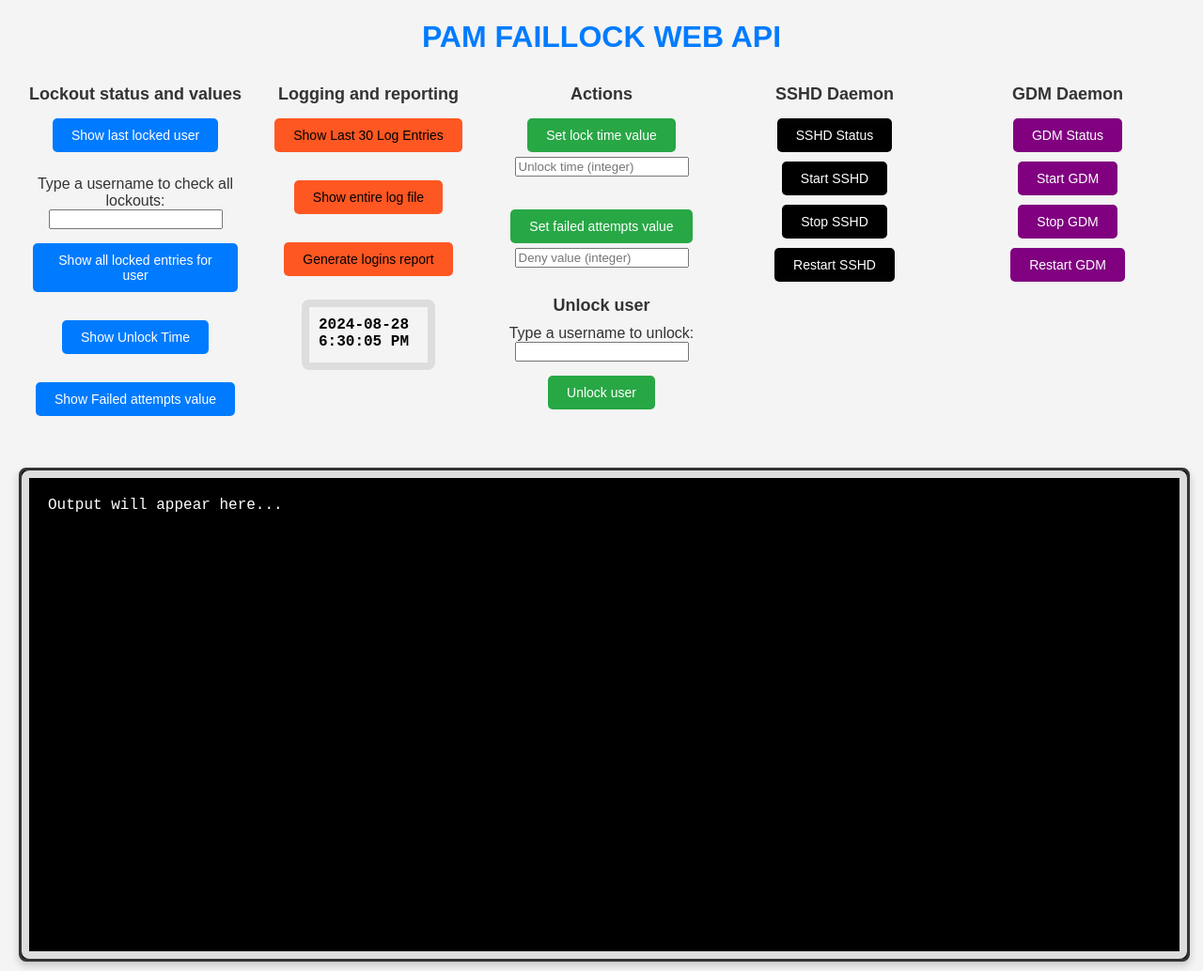
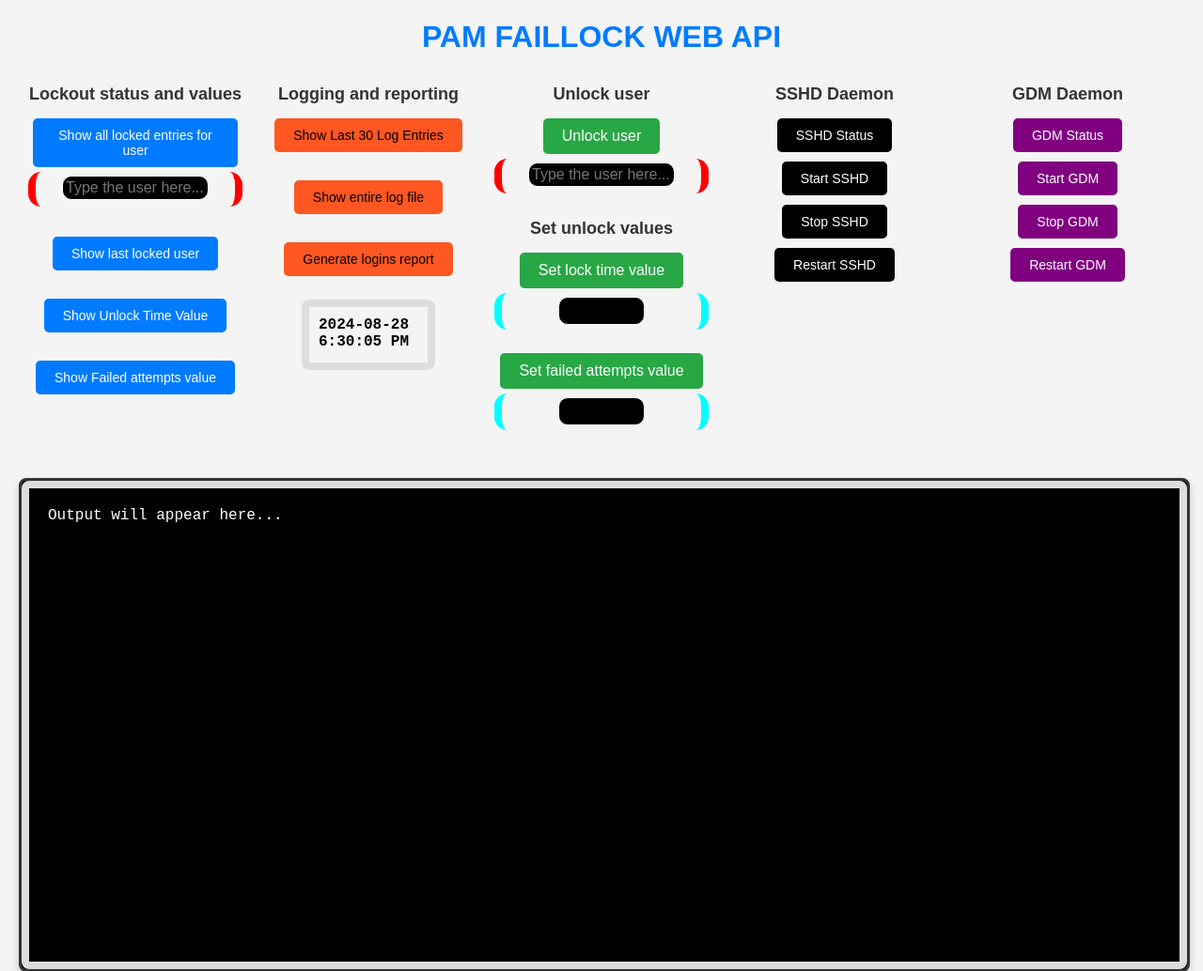
Before and after one commit to kurogane13/PAM_faillock_web_api, a Flask app: page / in a window 1280 px wide. Shown: the top 1034 px of the page at 94% size. Run offline with Flask 2, Linux system fonts and the light colour scheme.

Commit message:
Update index.html

```diff
--- a/templates/index.html
+++ b/templates/index.html
@@ -44,10 +44,10 @@
         .btn:hover {
             background-color: #333;
             box-shadow: 0 6px 12px rgba(0, 0, 0, 0.2);
-            transform: scale(1.05);
+            transform: scale(1.2);
         }
         .btn:active {
-            transform: scale(0.95);
+            transform: scale(1.50);
         }
         .btn-show {
             background-color: #007bff;
@@ -60,6 +60,8 @@
         .btn-action {
             background-color: #28a745;
             color: white;
+            font-size: 1em; /* Increase font size for buttons */
+            padding: 10px 20px; /* Add padding for better appearance */
         }
         .btn-sshd {
             background-color: #000;
@@ -72,6 +74,34 @@
         .btn-log {
             background-color: #ff5722; /* Orange */
             color: black;
+        }
+        .label-wrapper {
+            display: block; /* Makes the label span the full width of its container */
+            width: 78%
+            background-color: black; /* Light gray background for a banner look */
+            padding: 4px 6px; /* Adds space around the label text */
+            border-left: 8px solid red; /* Adds a colored border on the left */
+            border-right: 8px solid red; /* Adds a colored border on the left */
+            font-size: 1em; /* Sets the font size to 1em */
+            color: white; /* white text color */
+            margin-bottom: 7px; /* Adds space below the label */
+            border-radius: 14px
+        }
+        .label-wrapper-2 {
+            display: block; /* Makes the label span the full width of its container */
+            width: 48%
+            background-color: black; /* Light gray background for a banner look */
+            padding: 4px 6px; /* Adds space around the label text */
+            border-left: 8px solid cyan; /* Adds a colored border on the left */
+            border-right: 8px solid cyan; /* Adds a colored border on the left */
+            font-size: 1em; /* Sets the font size to 1em */
+            color: white; /* white text color */
+            margin-bottom: 0.5px; /* Adds space below the label */
+            border-radius: 14px
+        }
+        .label-wrapper label {
+            font-family: Arial, sans-serif; /* Sets a clean, modern font */
+            margin: 0; /* Removes default margin */
         }
         .section-title {
             font-size: 18px;
@@ -133,7 +163,24 @@
             align-items: center;
         }
         .action-group input {
-            margin-bottom: 10px;
+            margin-bottom: 3px;
+            width: 74%; /* Set width to 85% of the container */
+            font-size: 1em; /* Set font size for input text */
+            padding: 3px; /* Add padding for better appearance */
+            background-color: black; /* Set background color to black */
+            color: white; /* Set font color to white */
+            border: 1px solid white; /* Optional: Add a white border for better visibility */
+            border-radius: 10px; /* Optional: Add some rounding to the corners */
+        }
+        .action-group input[type="number"] {
+            margin-bottom: 1px;
+            width: 40%; /* Set width to 40% of the container */
+            font-size: 1em; /* Set font size for input text */
+            padding: 5px; /* Add padding for better appearance */
+            background-color: black; /* Set background color to black */
+            color: white; /* Set font color to white */
+            border: 1px solid white; /* Optional: Add a white border for better visibility */
+            border-radius: 10px; /* Optional: Add some rounding to the corners */
         }
         .small-console-frame {
 			//background-color: #F4A300; /* Fluorescent green background */
@@ -337,15 +384,16 @@
         <div class="column">
             <div class="section-title">Lockout status and values</div>
             <div class="action-group">
+                <button class="btn btn-show" onclick="handleAction('show_all_user_lockouts')">Show all locked entries for user</button>
+                <div class="label-wrapper">
+                    <input type="text" id="user" name="user" placeholder="Type the user here...">
+                </div>
+            </div>
+            <div class="action-group">
                 <button class="btn btn-show" onclick="handleAction('show_last_locked_user')">Show last locked user</button>
             </div>
             <div class="action-group">
-                <label for="user">Type a username to check all lockouts:</label>
-                <input type="text" id="user" name="user">
-                <button class="btn btn-show" onclick="handleAction('show_all_user_lockouts')">Show all locked entries for user</button>
-            </div>
-            <div class="action-group">
-                <button class="btn btn-show" onclick="handleAction('show_unlock_time')">Show Unlock Time</button>
+                <button class="btn btn-show" onclick="handleAction('show_unlock_time')">Show Unlock Time Value</button>
             </div>
             <div class="action-group">
                 <button class="btn btn-show" onclick="handleAction('show_deny_value')">Show Failed attempts value</button>
@@ -372,21 +420,26 @@
 			</script>
         </div>
         <div class="column">
-            <div class="section-title">Actions</div>
+            <div class="section-title">Unlock user</div>
+			<div class="action-group">
+                <button class="btn btn-action" onclick="handleAction('unlock_user')">Unlock user</button>
+                <div class="label-wrapper">
+				    <input type="text" id="unlock_a_user" name="unlock_a_user" placeholder="Type the user here...">
+                </div>
+			</div>
+            <div class="section-title">Set unlock values</div>
             <div class="action-group">
                 <button class="btn btn-action" onclick="handleAction('unlock')">Set lock time value</button>
-                <input type="number" id="unlock_time" name="unlock_time" placeholder="Unlock time (integer)" min="1">
+                <div class="label-wrapper-2">
+                    <input type="number" id="unlock_time" name="unlock_time"  min="1">
+                </div>
             </div>
             <div class="action-group">
                 <button class="btn btn-action" onclick="handleAction('deny')">Set failed attempts value</button>
-                <input type="number" id="deny_value" name="deny_value" placeholder="Deny value (integer)" min="1">
+                <div class="label-wrapper-2">
+                    <input type="number" id="deny_value" name="deny_value"  min="1">
+                </div>
             </div>
-            <div class="section-title">Unlock user</div>
-			<div class="action-group">
-				<label for="unlock_a_user">Type a username to unlock:</label>
-				<input type="text" id="unlock_a_user" name="unlock_a_user">
-				<button class="btn btn-action" onclick="handleAction('unlock_user')">Unlock user</button>
-			</div>
         </div>
         <div class="column">
             <div class="section-title">SSHD Daemon</div>
```
